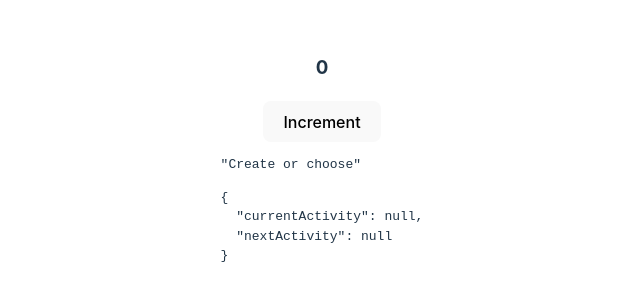
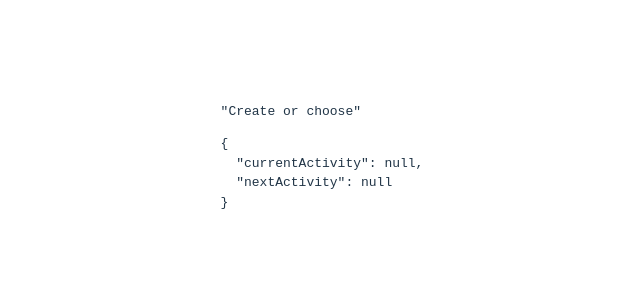
Before and after one commit to abooayoob/infotainment-system, a React (Vite) app: page / in a window 1280 px wide. Shown: the part 243-544 px from the top of the page, without its empty margins (318-958 px from the left). Built offline with nearby package versions, Linux system fonts and the light colour scheme.

Commit message:
split out TextSlide

```diff
--- a/src/App.tsx
+++ b/src/App.tsx
@@ -8,9 +8,9 @@ import { useActor, useMachine } from "@xstate/react";
 import type { Actor, ActorRefFrom } from "xstate";
 import { createAppMachine } from "./app-machine";
 import { createTextSlideMachine } from "./text-slide-machine";
+import { TextSlide } from "./TextSlide";
 
-function App() {
-  const [count, setCount] = useState(0);
+export function App() {
   const location = useLocation();
   const navigate = useNavigate();
 
@@ -28,8 +28,6 @@ function App() {
   return (
     <>
       <div>
-        <h3>{count}</h3>
-        <button onClick={() => setCount(count + 1)}>Increment</button>
         <div style={{ textAlign: "left" }}>
           <pre>{JSON.stringify(state.value, null, 2)}</pre>
           <pre>{JSON.stringify(state.context, null, 2).trim()}</pre>
@@ -48,25 +46,3 @@ function App() {
     </>
   );
 }
-
-function TextSlide({
-  textSlideMachine,
-}: {
-  textSlideMachine: ActorRefFrom<typeof createTextSlideMachine>;
-}) {
-  const [slideState, slideSend] = useActor(textSlideMachine);
-  if (!textSlideMachine) return null;
-
-  return (
-    <div>
-      <h1>{slideState.context.textSlide.title}</h1>
-      <p>{slideState.context.textSlide.content}</p>
-      <button onClick={() => slideSend({ type: "done reading" })}>
-        Done Reading
-      </button>
-      Hello
-    </div>
-  );
-}
-
-export default App;
--- /dev/null
+++ b/src/TextSlide.tsx
@@ -0,0 +1,22 @@
+import { useActor } from "@xstate/react";
+import { ActorRefFrom } from "xstate";
+import { createTextSlideMachine } from "./text-slide-machine";
+
+export function TextSlide({
+  textSlideMachine,
+}: {
+  textSlideMachine: ActorRefFrom<typeof createTextSlideMachine>;
+}) {
+  const [slideState, slideSend] = useActor(textSlideMachine);
+  if (!textSlideMachine) return null;
+
+  return (
+    <div>
+      <h1>{slideState.context.textSlide.title}</h1>
+      <p>{slideState.context.textSlide.content}</p>
+      <button onClick={() => slideSend({ type: "done reading" })}>
+        Done Reading
+      </button>
+    </div>
+  );
+}
--- a/src/main.tsx
+++ b/src/main.tsx
@@ -1,6 +1,6 @@
 import React from "react";
 import ReactDOM from "react-dom/client";
-import App from "./App.tsx";
+import { App } from "./App.tsx";
 import { NextPage } from "./NextPage.tsx";
 import "./index.css";
 import { createBrowserRouter, RouterProvider } from "react-router-dom";
```
